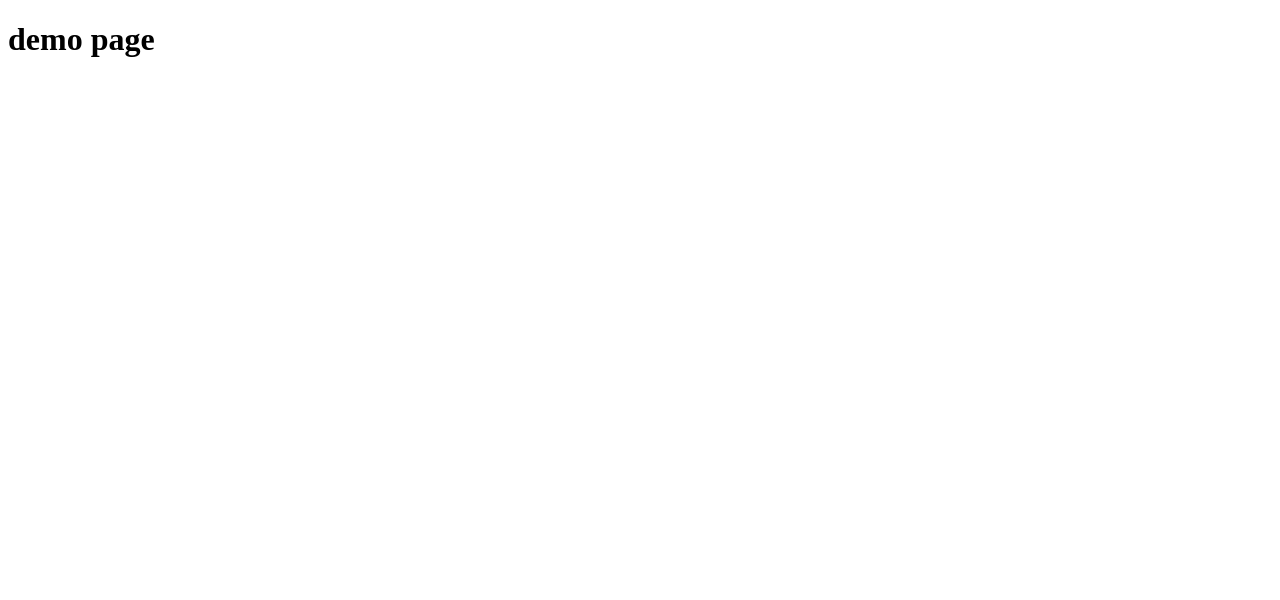
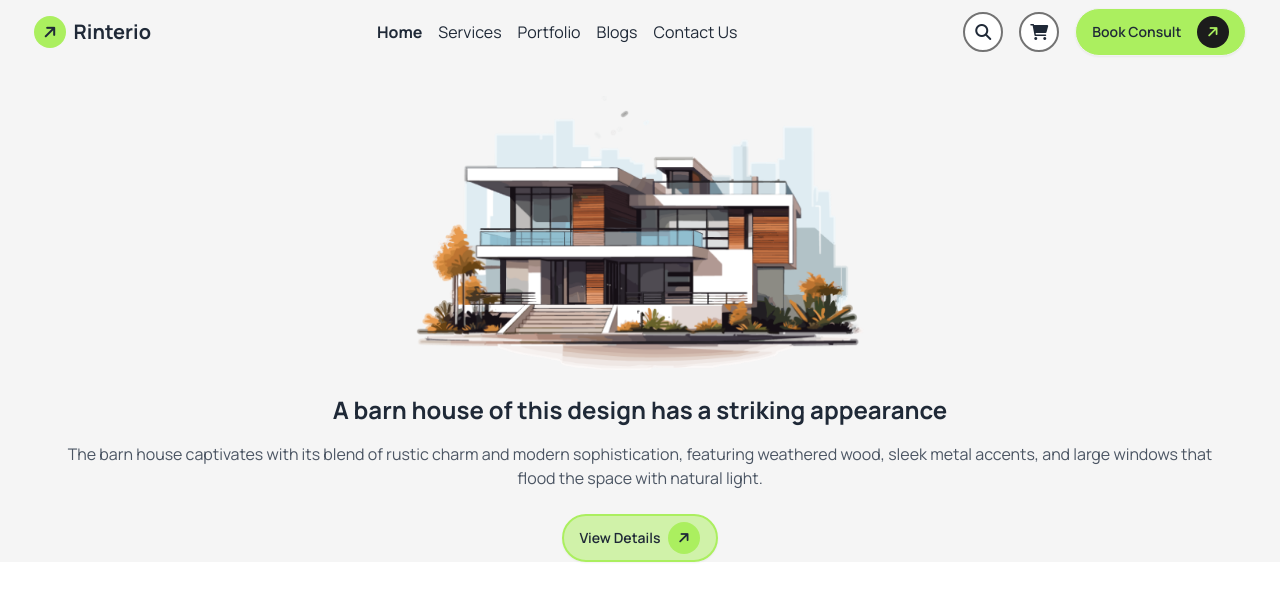
Before and after one commit to nayeemx/b10-assignment3-rinterio, a plain HTML site: page index.html in a window 1280 px wide. Drawn offline with nearby package versions, Linux system fonts and the light colour scheme.

Commit message:
completed hero section

```diff
--- a/index.html
+++ b/index.html
@@ -1,11 +1,130 @@
 <!DOCTYPE html>
-<html lang="en">
+<html lang="en" data-theme="light">
+
 <head>
     <meta charset="UTF-8">
     <meta name="viewport" content="width=device-width, initial-scale=1.0">
     <title>Document</title>
+    <!-- daisy UI -->
+    <link href="https://cdn.jsdelivr.net/npm/daisyui@4.12.10/dist/full.min.css" rel="stylesheet" type="text/css" />
+    <script src="https://cdn.tailwindcss.com"></script>
+
+    <!-- fontawesome cdn -->
+    <link rel="stylesheet" href="https://cdnjs.cloudflare.com/ajax/libs/font-awesome/6.1.1/css/all.min.css"
+        integrity="sha512-KfkfwYDsLkIlwQp6LFnl8zNdLGxu9YAA1QvwINks4PhcElQSvqcyVLLD9aMhXd13uQjoXtEKNosOWaZqXgel0g=="
+        crossorigin="anonymous" referrerpolicy="no-referrer" />
+
+    <!-- Add custom Tailwind CSS configuration -->
+    <script>
+        tailwind.config = {
+            theme: {
+                extend: {
+                    container: {
+                        center: true,
+                        padding: '2rem',
+                        screens: {
+                            sm: '100%',
+                            md: '768px',
+                            lg: '1024px',
+                            xl: '1280px',
+                            '2xl': '1536px',
+                        },
+                    },
+                    fontFamily: {
+                        manrope: ['Manrope', 'sans-serif'],
+                    },
+                },
+            },
+        }
+    </script>
+
+    <!-- Manrope Google Font -->
+    <link href="https://fonts.googleapis.com/css2?family=Manrope:wght@400;500;600;700&display=swap" rel="stylesheet">
 </head>
-<body>
-    <h1>demo page</h1>
+<body class="font-manrope bg-[#f5f5f5]">
+    <!-- hero -->
+    <header class="w-[96vw] h-auto mx-auto">
+        <nav class="h-16 w-full">
+            <div class="navbar flex items-center justify-between w-full h-full">
+
+                <!-- Left: Logo -->
+                <div class="flex items-center space-x-2">
+                    <div class="bg-[#ABEF5F] w-8 h-8 flex justify-center items-center rounded-full">
+                        <i class="fa-solid fa-arrow-right -rotate-45"></i>
+                    </div>
+                    <a class="text-xl font-bold" href="#">Rinterio</a>
+                </div>
+
+                <!-- Center: Menus (Hidden on smallest screens) -->
+                <div class="hidden lg:flex space-x-4">
+                    <a href="#" class="font-bold">Home</a>
+                    <a href="#" class="">Services</a>
+                    <a href="#" class="">Portfolio</a>
+                    <a href="#" class="">Blogs</a>
+                    <a href="#" class="">Contact Us</a>
+                </div>
+
+                <!-- Right: Buttons and Menu Icon -->
+                <div class="flex items-center space-x-4">
+                    <!-- Search Icon (Hidden on smallest screens) -->
+                    <div class="hidden sm:flex bg-white w-10 h-10 justify-center items-center rounded-full border-[2px] border-[#737373]">
+                        <i class="fa-solid fa-magnifying-glass"></i>
+                    </div>
+                    <!-- Shopping Cart Icon (Hidden on smallest screens) -->
+                    <div class="hidden sm:flex bg-white w-10 h-10 justify-center items-center rounded-full border-[2px] border-[#737373]">
+                        <i class="fa-solid fa-cart-shopping"></i>
+                    </div>
+                    <!-- Book Consult Button (Hidden on smallest screens) -->
+                    <a class="btn bg-[#ABEF5F] rounded-full hidden sm:flex items-center">
+                        Book Consult
+                        <div class="bg-[#1c1c1c] w-8 h-8 flex justify-center items-center rounded-full ml-2">
+                            <i class="fa-solid fa-arrow-right text-[#ABEF5F] -rotate-45"></i>
+                        </div>
+                    </a>
+                    <!-- Menu Icon (Shown only on smallest screens) -->
+                    <div tabindex="0" role="button" class="btn btn-ghost lg:hidden bg-white rounded-full border-[2px] border-[#737373]">
+                        <i class="fa-solid fa-bars text-[#737373]"></i>
+                    </div>
+                </div>
+            </div>
+        </nav>
+
+        <!-- hereo container -->
+        <section class="md:container mx-auto mt-8">
+            <!-- Image -->
+            <div class="flex justify-center">
+                <img src="./assets/banner.png" alt="Barn House Image" class="w-full max-w-md">
+            </div>
+
+            <!-- Text Content -->
+            <div class="mt-6 text-center">
+                <!-- Heading -->
+                <h2 class="text-2xl font-bold">A barn house of this design has a striking appearance</h2>
+
+                <!-- Paragraph -->
+                <p class="mt-4 text-gray-600">
+                    The barn house captivates with its blend of rustic charm and modern sophistication, featuring
+                    weathered
+                    wood, sleek metal accents, and large windows that flood the space with natural light.
+                </p>
+            </div>
+
+            <!-- Button -->
+            <div class="flex justify-center mt-6">
+                <a
+                    class="btn bg-[rgba(171,239,95,0.5)] rounded-full flex items-center gap-2 border-[2px] border-[#ABEF5F] hover:bg-[rgba(171,239,95,0.5)] hover:border-[#ABEF5F]">
+                    View Details
+                    <div class="bg-[#ABEF5F] w-8 h-8 flex justify-center items-center rounded-full hover:bg-[#ABEF5F]">
+                        <i class="fa-solid fa-arrow-right -rotate-45"></i>
+                    </div>
+                </a>
+            </div>
+        </section>
+    </header>
+    <!-- main -->
+    <main></main>
+    <!-- footer -->
+    <footer></footer>
 </body>
+
 </html>
```
